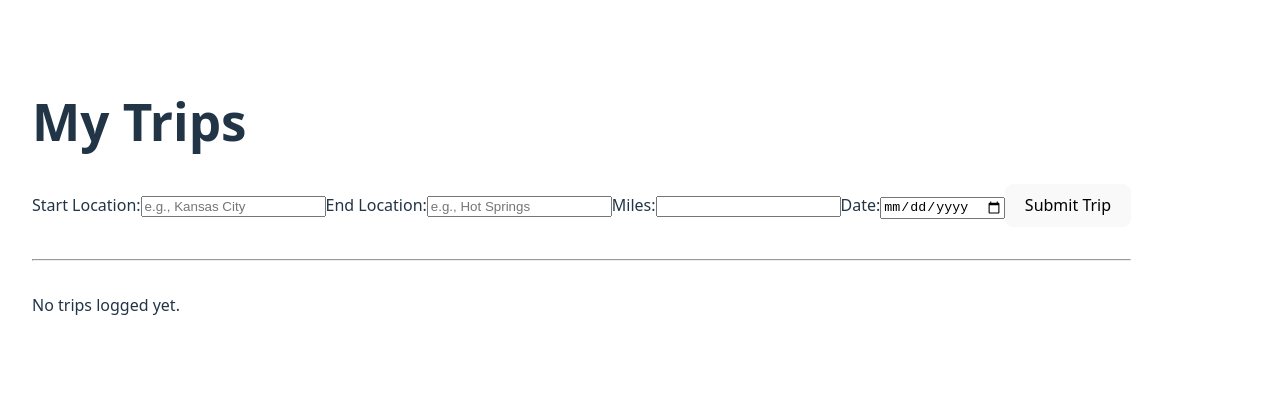
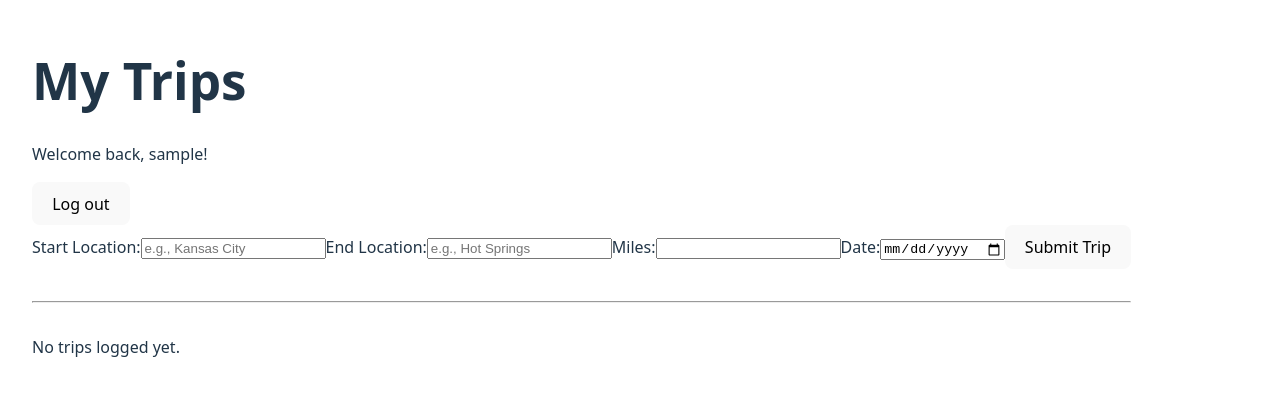
Before and after one commit to LiebeAnnette/Project3-Gas-Me-Later, a React (Vite) app in the folder client/: page /dashboard in a window 1280 px wide. Shown: the part 204-600 px from the top of the page. Built offline with nearby package versions, Linux system fonts and the light colour scheme; sample sign-in values are in the browser's storage.

Commit message:
added a protected route wrapper to dashboard page and added working logout button

```diff
--- a/client/package.json
+++ b/client/package.json
@@ -11,6 +11,7 @@
     "test": "cypress open --component"
   },
   "dependencies": {
+    "jwt-decode": "^4.0.0",
     "react": "^18.3.1",
     "react-dom": "^18.3.1",
     "react-router-dom": "^7.5.3"
@@ -20,6 +21,7 @@
     "@cypress/react18": "^2.0.1",
     "@cypress/vite-dev-server": "^6.0.3",
     "@eslint/js": "^9.25.0",
+    "@types/jwt-decode": "^2.2.1",
     "@types/react": "^18.3.21",
     "@types/react-dom": "^18.3.7",
     "@types/react-router-dom": "^5.3.3",
--- a/client/src/App.tsx
+++ b/client/src/App.tsx
@@ -1,14 +1,22 @@
-import React from "react";
-import { BrowserRouter as Router, Routes, Route } from "react-router-dom";
-import Login from "./pages/Login";
-import Dashboard from "./pages/Dashboard";
+import React from 'react';
+import { BrowserRouter as Router, Routes, Route } from 'react-router-dom';
+import Login from './pages/Login';
+import Dashboard from './pages/Dashboard';
+import ProtectedRoute from './components/ProtectedRoute';
 
 const App: React.FC = () => {
   return (
     <Router>
       <Routes>
         <Route path="/" element={<Login />} />
-        <Route path="/dashboard" element={<Dashboard />} />
+        <Route
+          path="/dashboard"
+          element={
+            <ProtectedRoute>
+              <Dashboard />
+            </ProtectedRoute>
+          }
+        />
       </Routes>
     </Router>
   );
--- /dev/null
+++ b/client/src/components/ProtectedRoute.tsx
@@ -0,0 +1,16 @@
+import React from "react";
+import { Navigate } from "react-router-dom";
+
+const ProtectedRoute: React.FC<{ children: React.ReactNode }> = ({
+  children,
+}) => {
+  const token = localStorage.getItem("token");
+
+  if (!token) {
+    return <Navigate to="/" replace />;
+  }
+
+  return <>{children}</>;
+};
+
+export default ProtectedRoute;
--- a/client/src/pages/Dashboard.tsx
+++ b/client/src/pages/Dashboard.tsx
@@ -1,10 +1,19 @@
 import React, { useState } from "react";
+import { useNavigate } from "react-router-dom";
 import TripForm from "../components/TripForm";
 import TripList from "../components/TripList";
-import type { TripProps } from "../types/Trip"; // if you moved it, otherwise from TripCard
+import type { TripProps } from "../types/Trip";
+import { getUserFromToken } from "../utils/auth";
 
 const Dashboard: React.FC = () => {
   const [trips, setTrips] = useState<TripProps[]>([]);
+  const user = getUserFromToken();
+  const navigate = useNavigate();
+
+  const handleLogout = () => {
+    localStorage.removeItem("token");
+    navigate("/");
+  };
 
   const addTrip = (newTrip: TripProps) => {
     setTrips((prevTrips) => [...prevTrips, newTrip]);
@@ -13,6 +22,13 @@ const Dashboard: React.FC = () => {
   return (
     <div style={{ padding: "2rem" }}>
       <h1>My Trips</h1>
+      {user && (
+        <>
+          <p>Welcome back, {user.username}!</p>
+          <button onClick={handleLogout}>Log out</button>
+        </>
+      )}
+
       <TripForm onSubmit={addTrip} />
       <hr style={{ margin: "2rem 0" }} />
       <TripList trips={trips} />
--- /dev/null
+++ b/client/src/utils/auth.ts
@@ -0,0 +1,20 @@
+import { jwtDecode } from "jwt-decode";
+
+type DecodedToken = {
+  userId: string;
+  username: string;
+  email: string;
+  exp: number;
+};
+
+export function getUserFromToken(): DecodedToken | null {
+  const token = localStorage.getItem("token");
+  if (!token) return null;
+
+  try {
+    return jwtDecode<DecodedToken>(token);
+  } catch (error) {
+    console.error("Invalid token:", error);
+    return null;
+  }
+}
```
Also changed, not shown: 1 other file (tests, documents, lock files or other folders).
